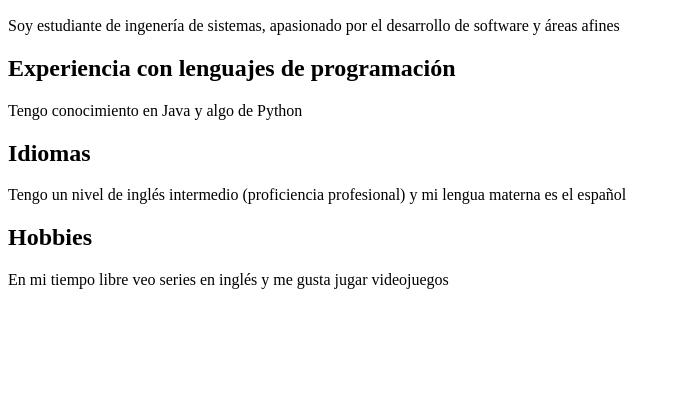
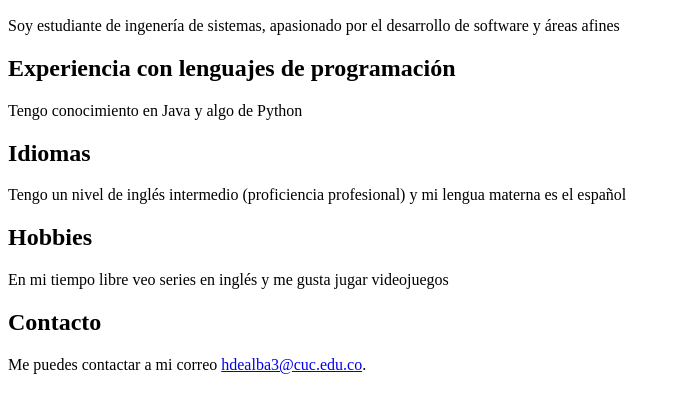
Before and after one commit to hjdealbaedu/mi_proyecto_web, a plain HTML site: page index.html in a window 1280 px wide. Shown: the part 110-522 px from the top of the page, without its empty margins (0-681 px from the left). Drawn offline with Linux system fonts and the light colour scheme.

Commit message:
Cambio en index.html: Agregada seccion de contacto

```diff
--- a/index.html
+++ b/index.html
@@ -17,6 +17,9 @@
     <h2>Hobbies</h2>
     <p>En mi tiempo libre veo series en inglés y me gusta jugar videojuegos</p>
 
+    <h2>Contacto</h2>
+    <p>Me puedes contactar a mi correo <a href="mailto:hdealba3@cuc.edu.co">hdealba3@cuc.edu.co</a>.</p>
+
 </body>
 
 </html>
```
